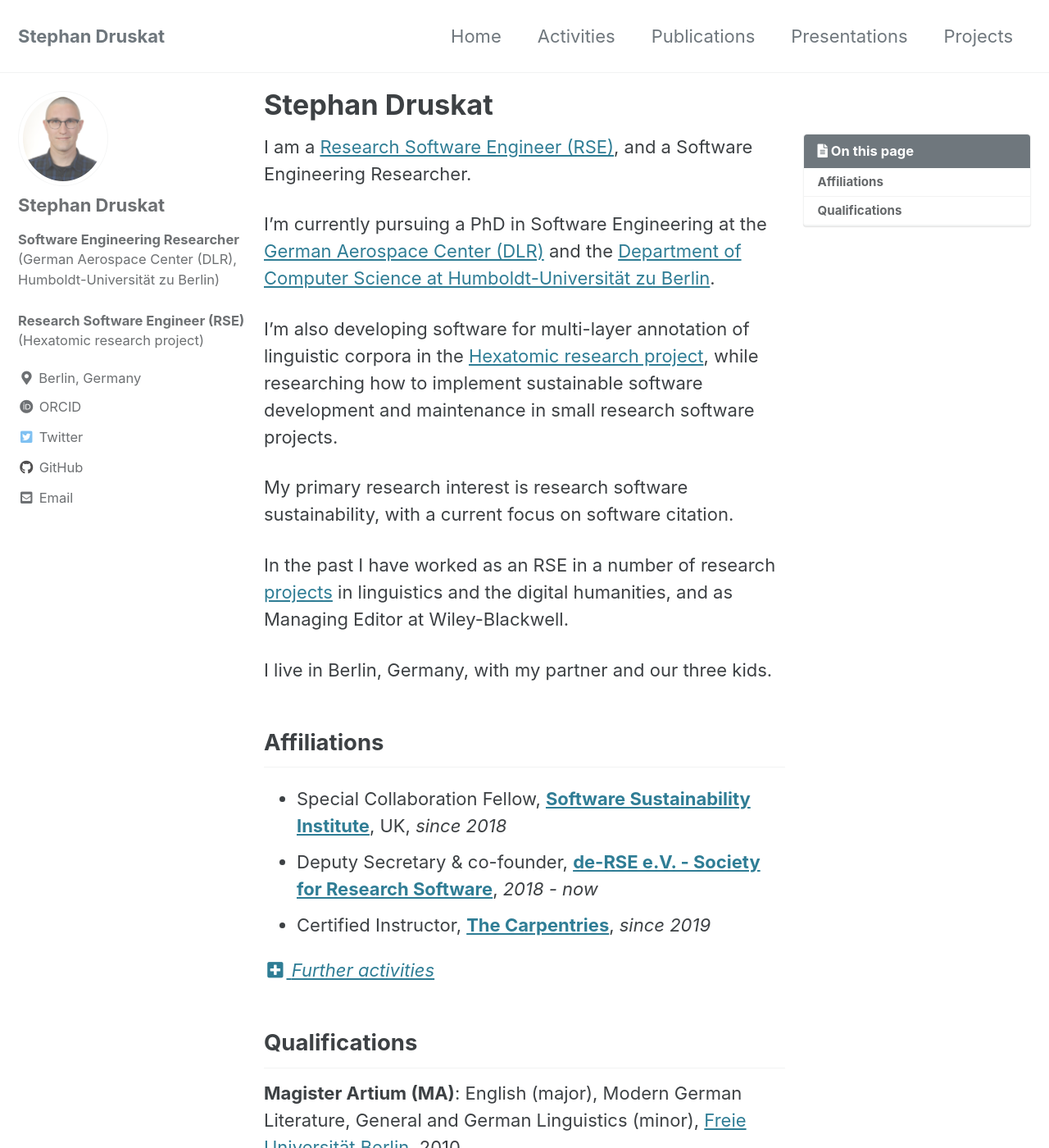
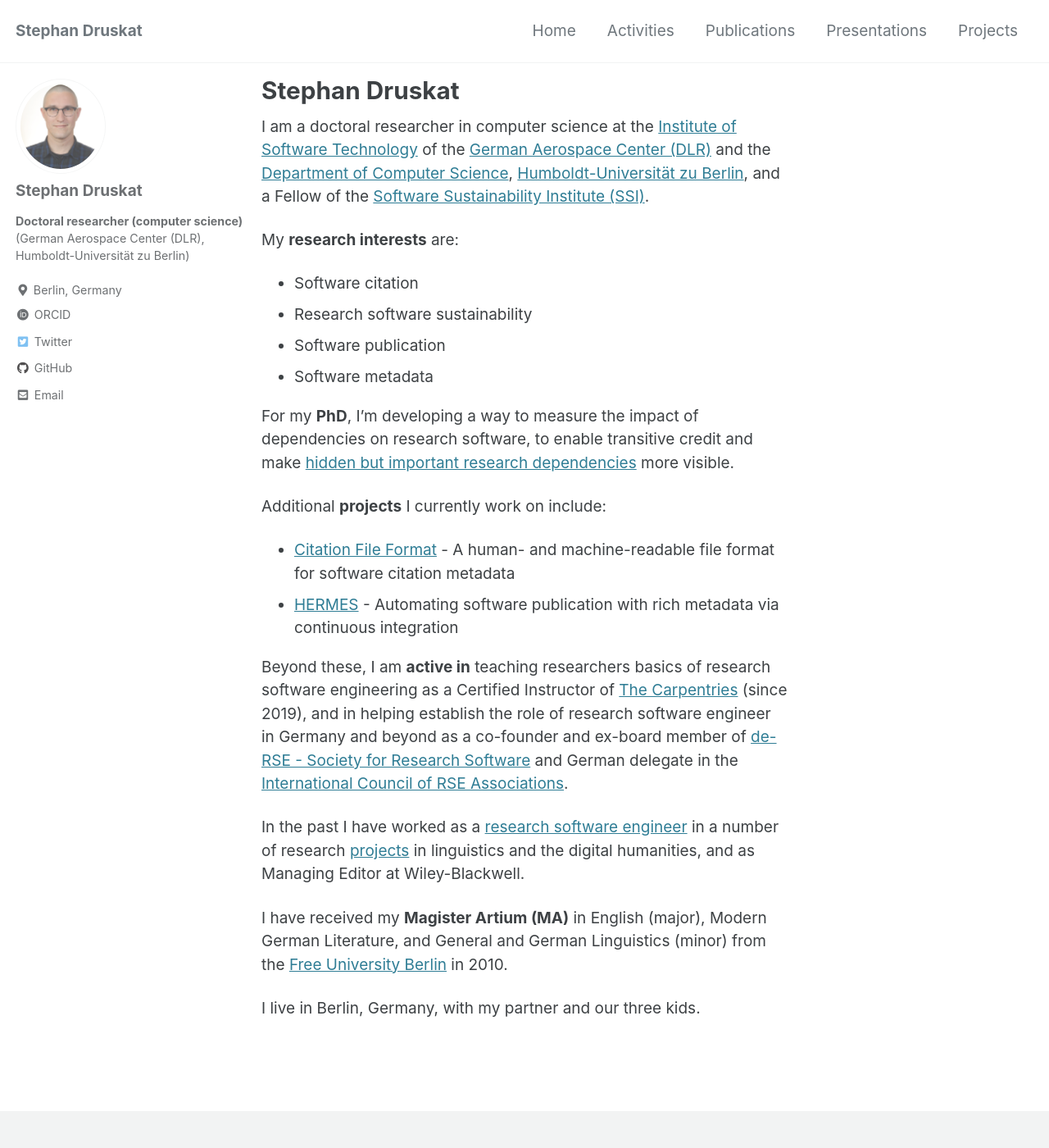
Before and after one commit to sdruskat/sdruskat.github.io, a Jekyll site: the page built from index.md, in a window 1280 px wide and 1400 px high. Shown: the whole window at 82% size. Built offline with Jekyll 4.4.1, drawn with Linux system fonts in a browser that asks for light colours; cached includes are drawn as plain includes; comment, search, counter and statistics services are not loaded.

Commit message:
Update content and font sizes

```diff
--- a/_config.yml
+++ b/_config.yml
@@ -92,11 +92,9 @@ author:
   name             : "Stephan Druskat"
   avatar           : "/assets/images/portrait.png" # path of avatar image, e.g. "/assets/images/bio-photo.jpg"
   bio              : >
-                        **Software Engineering Researcher**<br/>
+                        **Doctoral researcher (computer science)**<br/>
                         ([German Aerospace Center (DLR)](https://www.dlr.de/sc/en/),<br/>
-                        [Humboldt-Universität zu Berlin](https://www.informatik.hu-berlin.de/en/))<br/><br/>
-                        [**Research Software Engineer (RSE)**](https://de-rse.org)<br/>
-                        ([Hexatomic research project](https://hexatomic.github.io))
+                        [Humboldt-Universität zu Berlin](https://www.informatik.hu-berlin.de/en/))
   location         : "Berlin, Germany"
   email            : "stephan.druskat@dlr.de"
   links:
--- a/_sass/minimal-mistakes/_reset.scss
+++ b/_sass/minimal-mistakes/_reset.scss
@@ -8,18 +8,18 @@ html {
   /* apply a natural box layout model to all elements */
   box-sizing: border-box;
   background-color: $background-color;
-  font-size: 16px;
+  font-size: 13px;
 
   @include breakpoint($medium) {
-    font-size: 18px;
+    font-size: 15px;
   }
 
   @include breakpoint($large) {
-    font-size: 20px;
+    font-size: 16px;
   }
 
   @include breakpoint($x-large) {
-    font-size: 22px;
+    font-size: 19px;
   }
 
   -webkit-text-size-adjust: 100%;
--- a/index.md
+++ b/index.md
@@ -3,30 +3,32 @@ layout: single
 author_profile: true
 title: "Stephan Druskat"
 permalink: "/"
-toc: true
+toc: false
 ---
 
-I am a [Research Software Engineer (RSE)](https://www.de-rse.org/en/), and a Software Engineering Researcher.
+I am a doctoral researcher in computer science at the [Institute of Software Technology](https://www.dlr.de/sc/en/) of the [German Aerospace Center (DLR)](https://www.dlr.de/EN/Home/home_node.html) and the [Department of Computer Science](https://www.informatik.hu-berlin.de/en/), [Humboldt-Universität zu Berlin](https://www.hu-berlin.de/en), and a Fellow of the [Software Sustainability Institute (SSI)](https://software.ac.uk/).
 
-I'm currently pursuing a PhD in Software Engineering at the [German Aerospace Center (DLR)](https://www.dlr.de/sc/en/) and the [Department of Computer Science at Humboldt-Universität zu Berlin](https://www.informatik.hu-berlin.de/en/).
+My **research interests** are:
 
-I'm also developing software for multi-layer annotation of linguistic corpora in the [Hexatomic research project](https://hexatomic.github.io), while researching how to implement sustainable software development and maintenance in small research software projects.
+- Software citation
+- Research software sustainability
+- Software publication
+- Software metadata
 
-My primary research interest is research software sustainability, with a current focus on
-software citation.
+For my **PhD**, I'm developing a way to measure the impact of dependencies on research software,
+to enable transitive credit and make [hidden but important research dependencies](https://xkcd.com/2347/) more visible.
 
-In the past I have worked as an RSE in a number of research [projects](/projects/) in linguistics and the digital humanities, and as Managing Editor at Wiley-Blackwell.
+Additional **projects** I currently work on include:
+
+- [Citation File Format](https://citation-file-format.github.io/) -
+A human- and machine-readable file format for software citation metadata
+- [HERMES](https://software-metadata.pub/) -
+Automating software publication with rich metadata via continuous integration
+
+Beyond these, I am **active in** teaching researchers basics of research software engineering as a Certified Instructor of [The Carpentries](https://carpentries.org/) (since 2019), and in helping establish the role of research software engineer in Germany and beyond as a co-founder and ex-board member of [de-RSE - Society for Research Software](https://de-rse.org/en/) and German delegate in the [International Council of RSE Associations](https://researchsoftware.org/council.html).
+
+In the past I have worked as a [research software engineer](https://de-rse.org/en/) in a number of research [projects](/projects/) in linguistics and the digital humanities, and as Managing Editor at Wiley-Blackwell.
+
+I have received my **Magister Artium (MA)** in English (major), Modern German Literature, and General and German Linguistics (minor) from the [Free University Berlin](https://www.fu-berlin.de/en/) in 2010.
 
 I live in Berlin, Germany, with my partner and our three kids.
-
-## Affiliations
-
-- Special Collaboration Fellow, [**Software Sustainability Institute**](https://software.ac.uk), UK, *since 2018*
-- Deputy Secretary & co-founder, [**de-RSE e.V. - Society for Research Software**](https://de-rse.org/en/), *2018 - now*
-- Certified Instructor, [**The Carpentries**](https://carpentries.org/), *since 2019*
-
-[<i class="fas fa-fw fa-plus-square"></i> *Further activities*](/activities/)
-
-## Qualifications
-
-**Magister Artium (MA)**: English (major), Modern German Literature, General and German Linguistics (minor), [Freie Universität Berlin](https://www.fu-berlin.de/en/), 2010
```
Also changed, not shown: _pages/activities.md (+13 -2 lines), _pages/publications.md (+8 -3 lines).
